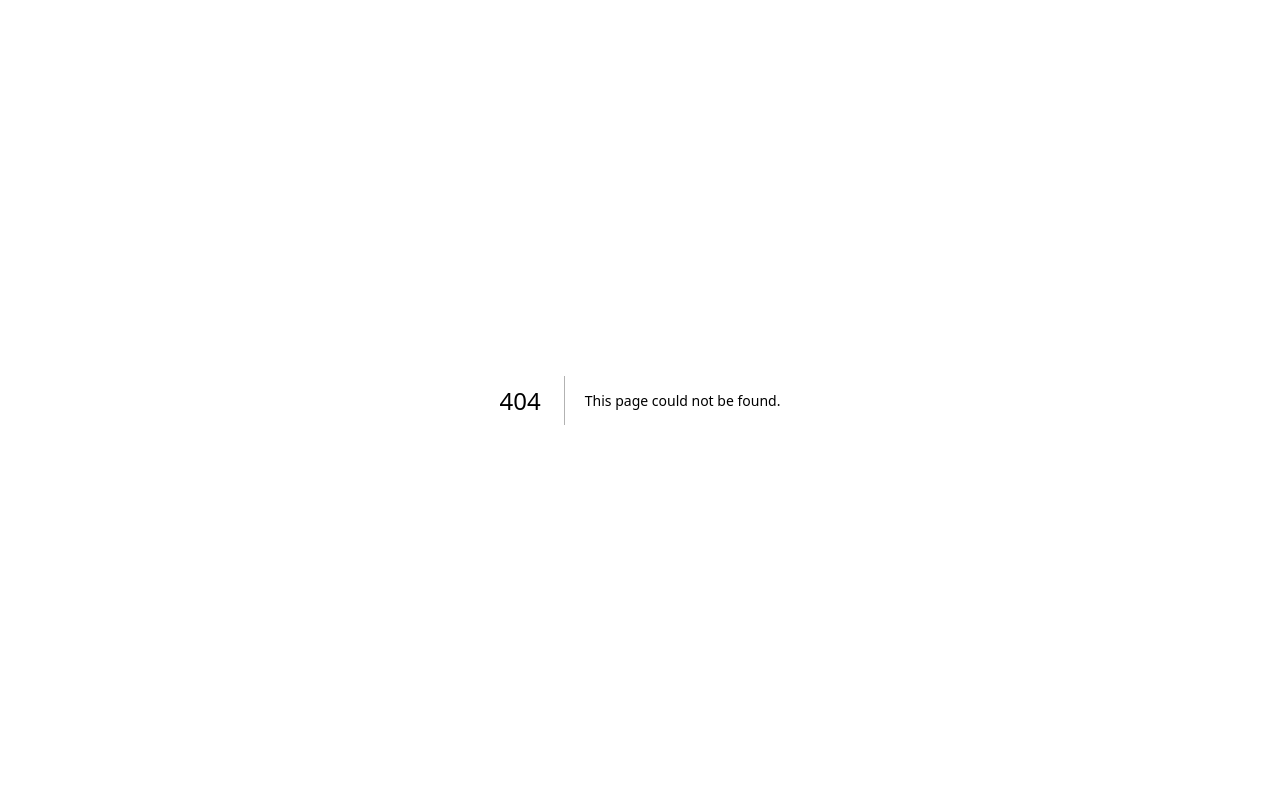
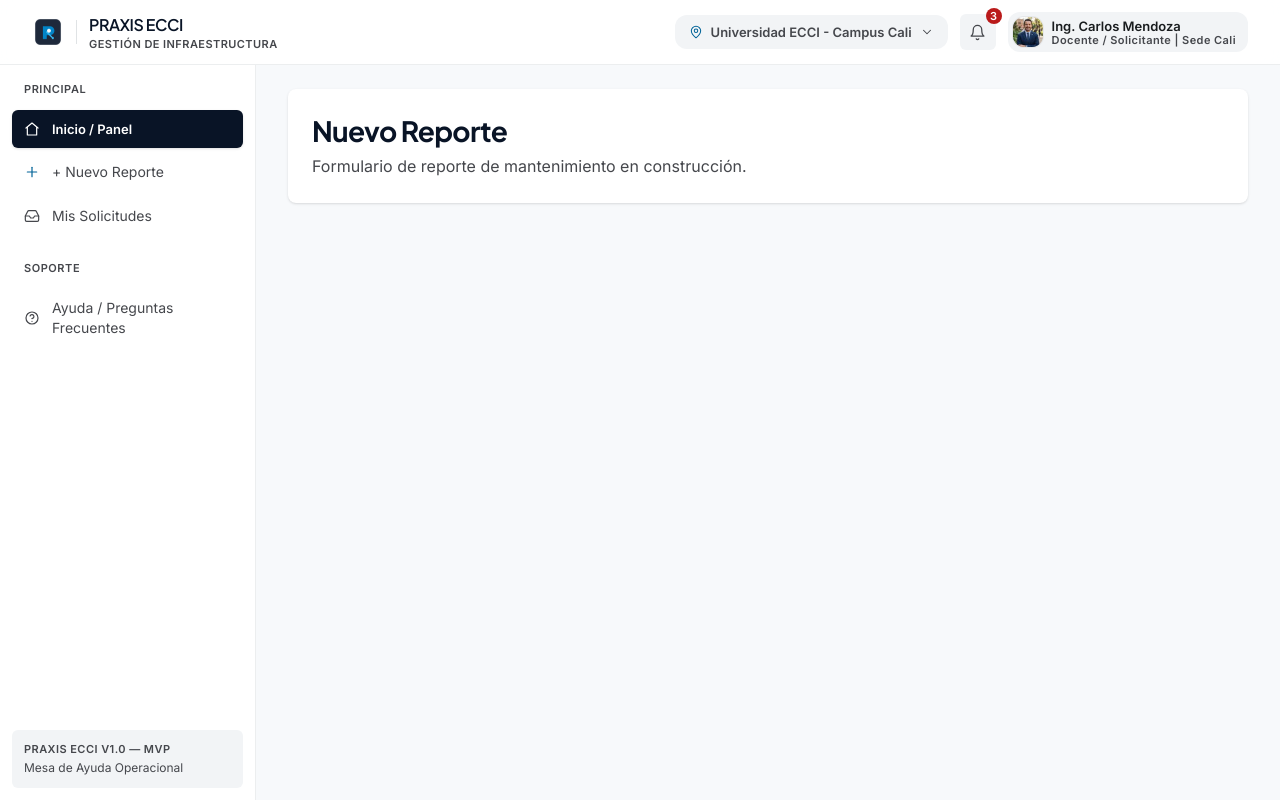
Before and after one commit to IkerMiguel/Praxis, a Next.js app in the folder apps/web/: page /nuevo-reporte in a window 1280 px wide. Before the commit this address had no page. Built offline with nearby package versions, Linux system fonts and the light colour scheme.

Commit message:
feat(PRAX-19): crear rutas de las secciones y enlazar sidebar
- Ruta /nuevo-reporte con pagina esqueleto (usa header + sidebar).
- Sidebar enlaza / (Inicio/Panel) y /nuevo-reporte mediante next/link.

```diff
--- /dev/null
+++ b/apps/web/src/app/nuevo-reporte/page.tsx
@@ -0,0 +1,23 @@
+import { Header } from "@/components/header";
+import { Sidebar } from "@/components/sidebar";
+
+export default function NuevoReportePage() {
+  return (
+    <div className="flex min-h-screen flex-col font-sans text-ink">
+      <Header />
+      <div className="flex flex-1">
+        <Sidebar />
+        <main className="mx-auto w-full max-w-[1440px] flex-1 px-4 py-6 sm:px-6 lg:px-8">
+          <section className="rounded-lg bg-white p-6 shadow-sm">
+            <h1 className="font-display text-[28px] font-bold leading-9 tracking-[-0.7px]">
+              Nuevo Reporte
+            </h1>
+            <p className="mt-1 text-[16px] leading-[26px] text-muted">
+              Formulario de reporte de mantenimiento en construcción.
+            </p>
+          </section>
+        </main>
+      </div>
+    </div>
+  );
+}
--- a/apps/web/src/components/sidebar.tsx
+++ b/apps/web/src/components/sidebar.tsx
@@ -1,3 +1,4 @@
+import Link from "next/link";
 import { Icon } from "@/components/icons";
 
 const linkIdle =
@@ -11,20 +12,20 @@ export function Sidebar() {
           PRINCIPAL
         </p>
         <nav className="mt-3 space-y-1">
-          <a
-            href="#"
+          <Link
+            href="/"
             className={`${linkIdle} bg-ink text-[13px] font-semibold leading-[18px] text-white shadow-sm`}
           >
             <Icon name="home" className="size-4" />
             Inicio / Panel
-          </a>
-          <a
-            href="#"
+          </Link>
+          <Link
+            href="/nuevo-reporte"
             className={`${linkIdle} text-[14px] leading-5 text-muted hover:bg-panel`}
           >
             <Icon name="plus" className="size-4 text-brand" />
             + Nuevo Reporte
-          </a>
+          </Link>
           <a
             href="#"
             className={`${linkIdle} text-[14px] leading-5 text-muted hover:bg-panel`}
```
